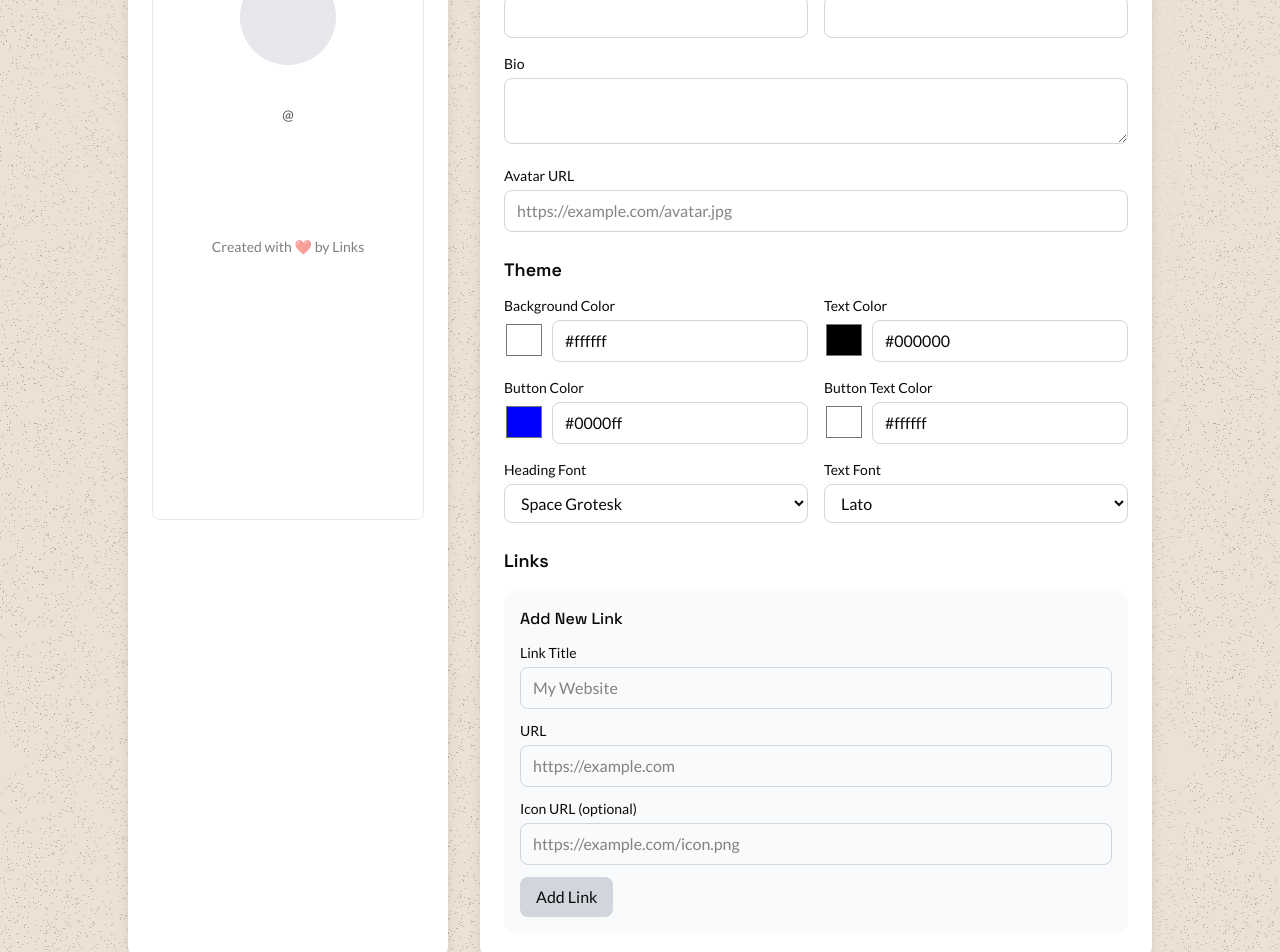
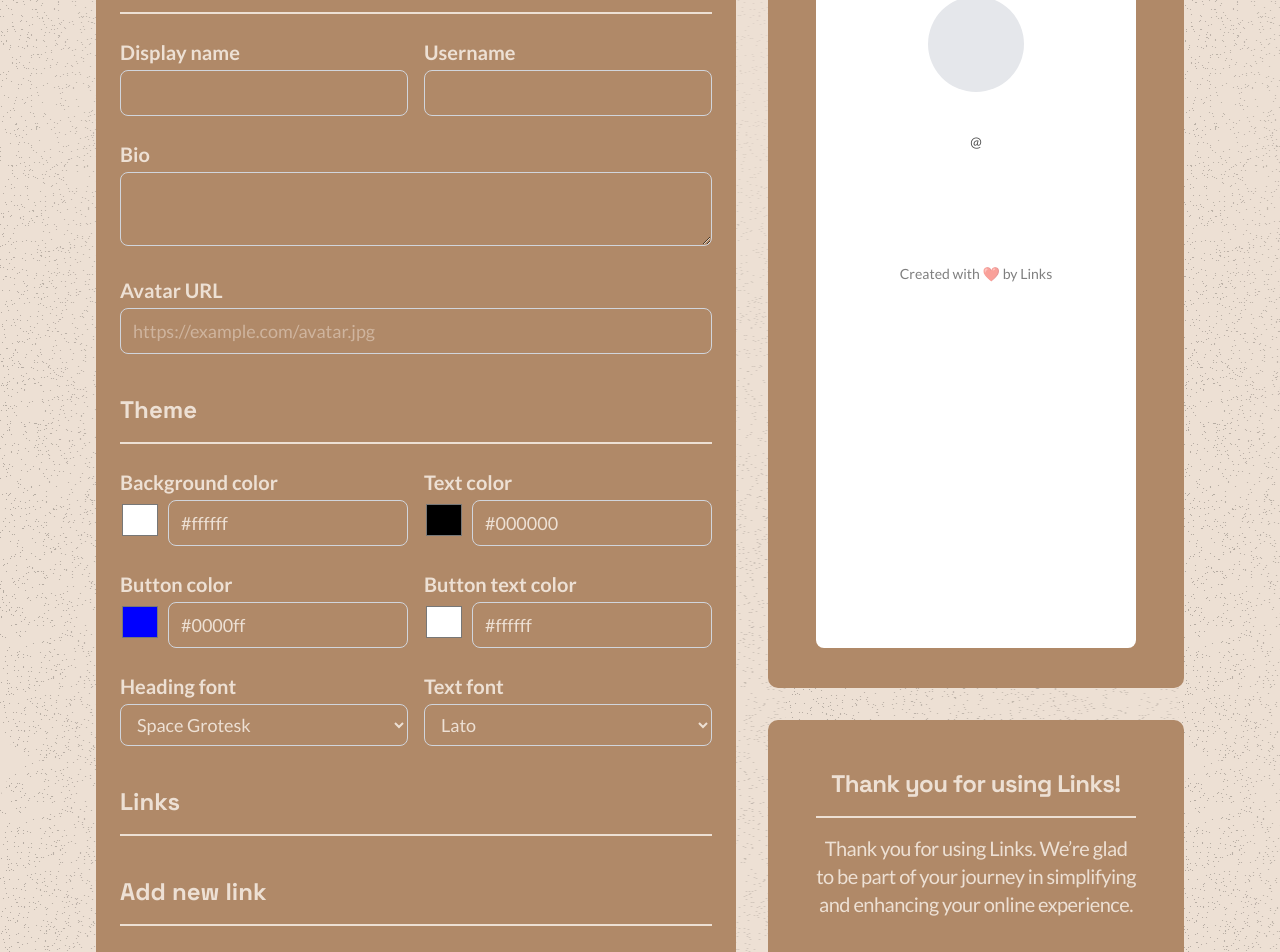
Before and after one commit to egeuysall/links, a Next.js app in the folder links/: page /create in a window 1280 px wide. Shown: the part 440-1392 px from the top of the page. Built offline with nearby package versions, Linux system fonts and the light colour scheme.

Commit message:
Style create page

```diff
--- a/links/app/components/ClaimLink.tsx
+++ b/links/app/components/ClaimLink.tsx
@@ -2,9 +2,8 @@
 
 import React, { useState, useEffect, useMemo, memo } from "react";
 import { useRouter } from "next/navigation";
-import { Avatar, AvatarFallback, AvatarImage } from "@/components/ui/avatar";
 import { ErrorBoundary } from "react-error-boundary";
-import Image from "next/image";
+import ContactForm from "./ContactForm"
 
 // Types and Interfaces
 interface LinkItem {
@@ -104,8 +103,7 @@ const Preview = memo(({ html }: { html: string }) => (
     title="Preview"
     className="w-full"
     style={{
-      height: "600px",
-      border: "1px solid #e5e7eb",
+      height: "700px",
       borderRadius: "8px",
     }}
   />
@@ -313,7 +311,7 @@ const Links = () => {
     <link href="https://fonts.googleapis.com/css2?family=Space+Grotesk:wght@400;700&family=Lato:wght@400;700&family=Inter:wght@400;700&family=Montserrat:wght@400;700&family=JetBrains+Mono:wght@400;700&display=swap" rel="stylesheet">
 
     <!-- TailwindCSS -->
-    <script src="https://cdn.tailwindcss.com" defer></script>
+    <script src="https://cdn.jsdelivr.net/npm/@tailwindcss/browser@4"></script>
 
     <style>
       /* Define fonts first to ensure proper loading */
@@ -469,21 +467,10 @@ const Links = () => {
       FallbackComponent={ErrorFallback}
     >
       <div className="w-full">
-        <div className="container mx-auto max-w-5xl">
-          <div className="grid grid-cols-1 lg:grid-cols-3 gap-8">
-            {/* Preview Panel */}
-            <div
-              className="lg:col-span-1 rounded-lg shadow-lg p-6 overflow-hidden"
-              style={{ backgroundColor: "white" }}
-            >
-              <h2 className="text-xl font-bold mb-6 text-center">Preview</h2>
-              <Preview html={generateHTML} />
-            </div>
-
-            {/* Editor Panel */}
-            <div className="lg:col-span-2 bg-white rounded-lg shadow-lg p-6">
+        <div className="container w-full">
+          <div className="grid grid-cols-1 lg:grid-cols-5 lg:grid-rows-2 gap-8">
+            <div className="lg:col-span-3 lg:row-span-2 bg-[#B08968] rounded-lg p-6">
               <div className="flex justify-between items-center mb-6">
-                <h2 className="text-xl font-bold">Customize Your Links</h2>
                 <button
                   onClick={toggleExport}
                   className="px-4 py-2 bg-blue-600 text-white rounded-lg hover:bg-blue-700 transition-colors"
@@ -515,25 +502,26 @@ const Links = () => {
               ) : (
                 <div className="editor-panel space-y-6">
                   {/* Profile Section */}
-                  <div>
-                    <h3 className="text-lg font-semibold mb-3">
+                  <div className="text-[#EDE0D4]">
+                    <h4 className="text-2xl font-bold mb-3">
                       Profile Details
-                    </h3>
+                    </h4>
+                    <hr className="my-4 border border-[#EDE0D4]"/>
                     <div className="grid grid-cols-1 md:grid-cols-2 gap-4">
                       <div>
-                        <label className="block text-sm font-medium mb-1">
-                          Display Name
+                        <label className="block text-xl font-bold mb-1 mt-2">
+                          Display name
                         </label>
                         <input
                           type="text"
                           name="displayName"
                           value={profile.displayName}
                           onChange={handleProfileChange}
-                          className="w-full px-3 py-2 border border-gray-300 rounded-md focus:outline-none focus:ring-2 focus:ring-blue-500"
+                          className="w-full px-3 py-2 border border-gray-300 rounded-md focus:outline-none focus:ring-2 focus:ring-blue-500 text-lg"
                         />
                       </div>
                       <div>
-                        <label className="block text-sm font-medium mb-1">
+                        <label className="block text-xl font-bold mb-1 mt-2">
                           Username
                         </label>
                         <input
@@ -541,23 +529,23 @@ const Links = () => {
                           name="username"
                           value={profile.username}
                           onChange={handleProfileChange}
-                          className="w-full px-3 py-2 border border-gray-300 rounded-md focus:outline-none focus:ring-2 focus:ring-blue-500"
+                          className="w-full px-3 py-2 border border-gray-300 rounded-md focus:outline-none focus:ring-2 focus:ring-blue-500 text-lg"
                         />
                       </div>
                       <div className="md:col-span-2">
-                        <label className="block text-sm font-medium mb-1">
+                        <label className="block text-xl font-bold mb-1 mt-2">
                           Bio
                         </label>
                         <textarea
                           name="bio"
                           value={profile.bio}
                           onChange={handleProfileChange}
-                          className="w-full px-3 py-2 border border-gray-300 rounded-md focus:outline-none focus:ring-2 focus:ring-blue-500"
+                          className="w-full px-3 py-2 border border-gray-300 rounded-md focus:outline-none focus:ring-2 focus:ring-blue-500 text-lg"
                           rows={2}
                         />
                       </div>
                       <div className="md:col-span-2">
-                        <label className="block text-sm font-medium mb-1">
+                        <label className="block text-xl font-bold mb-1 mt-2">
                           Avatar URL
                         </label>
                         <input
@@ -566,19 +554,20 @@ const Links = () => {
                           value={profile.avatar || ""}
                           onChange={handleProfileChange}
                           placeholder="https://example.com/avatar.jpg"
-                          className="w-full px-3 py-2 border border-gray-300 rounded-md focus:outline-none focus:ring-2 focus:ring-blue-500"
+                          className="w-full px-3 py-2 border border-gray-300 rounded-md focus:outline-none focus:ring-2 focus:ring-blue-500 text-lg"
                         />
                       </div>
                     </div>
                   </div>
 
                   {/* Theme Section */}
-                  <div>
-                    <h3 className="text-lg font-semibold mb-3">Theme</h3>
+                  <div className="text-[#EDE0D4]">
+                    <h4 className="text-2xl mt-10 font-bold mb-3">Theme</h4>
+                    <hr className="my-4 border border-[#EDE0D4]"/>
                     <div className="grid grid-cols-1 md:grid-cols-2 gap-4">
                       <div>
-                        <label className="block text-sm font-medium mb-1">
-                          Background Color
+                        <label className="block text-xl font-bold mb-1 mt-2">
+                          Background color
                         </label>
                         <div className="flex gap-2">
                           <input
@@ -586,20 +575,20 @@ const Links = () => {
                             name="theme.backgroundColor"
                             value={profile.theme.backgroundColor}
                             onChange={handleProfileChange}
-                            className="h-10 w-10"
+                            className="h-10 w-10 rounded-sm"
                           />
                           <input
                             type="text"
                             name="theme.backgroundColor"
                             value={profile.theme.backgroundColor}
                             onChange={handleProfileChange}
-                            className="flex-1 px-3 py-2 border border-gray-300 rounded-md focus:outline-none focus:ring-2 focus:ring-blue-500"
+                            className="flex-1 px-3 py-2 border border-gray-300 rounded-md focus:outline-none focus:ring-2 focus:ring-blue-500 text-lg"
                           />
                         </div>
                       </div>
                       <div>
-                        <label className="block text-sm font-medium mb-1">
-                          Text Color
+                        <label className="block text-xl font-bold mb-1 mt-2">
+                          Text color
                         </label>
                         <div className="flex gap-2">
                           <input
@@ -607,20 +596,20 @@ const Links = () => {
                             name="theme.textColor"
                             value={profile.theme.textColor}
                             onChange={handleProfileChange}
-                            className="h-10 w-10"
+                            className="h-10 w-10 rounded-sm"
                           />
                           <input
                             type="text"
                             name="theme.textColor"
                             value={profile.theme.textColor}
                             onChange={handleProfileChange}
-                            className="flex-1 px-3 py-2 border border-gray-300 rounded-md focus:outline-none focus:ring-2 focus:ring-blue-500"
+                            className="flex-1 px-3 py-2 border border-gray-300 rounded-md focus:outline-none focus:ring-2 focus:ring-blue-500 text-lg"
                           />
                         </div>
                       </div>
                       <div>
-                        <label className="block text-sm font-medium mb-1">
-                          Button Color
+                        <label className="block text-xl font-bold mb-1 mt-2">
+                          Button color
                         </label>
                         <div className="flex gap-2">
                           <input
@@ -628,20 +617,20 @@ const Links = () => {
                             name="theme.buttonColor"
                             value={profile.theme.buttonColor}
                             onChange={handleProfileChange}
-                            className="h-10 w-10"
+                            className="h-10 w-10 rounded-sm"
                           />
                           <input
                             type="text"
                             name="theme.buttonColor"
                             value={profile.theme.buttonColor}
                             onChange={handleProfileChange}
-                            className="flex-1 px-3 py-2 border border-gray-300 rounded-md focus:outline-none focus:ring-2 focus:ring-blue-500"
+                            className="flex-1 px-3 py-2 border border-gray-300 rounded-md focus:outline-none focus:ring-2 focus:ring-blue-500 text-lg"
                           />
                         </div>
                       </div>
                       <div>
-                        <label className="block text-sm font-medium mb-1">
-                          Button Text Color
+                        <label className="block text-xl font-bold mb-1 mt-2">
+                          Button text color
                         </label>
                         <div className="flex gap-2">
                           <input
@@ -649,26 +638,26 @@ const Links = () => {
                             name="theme.buttonTextColor"
                             value={profile.theme.buttonTextColor}
                             onChange={handleProfileChange}
-                            className="h-10 w-10"
+                            className="h-10 w-10 rounded-sm"
                           />
                           <input
                             type="text"
                             name="theme.buttonTextColor"
                             value={profile.theme.buttonTextColor}
                             onChange={handleProfileChange}
-                            className="flex-1 px-3 py-2 border border-gray-300 rounded-md focus:outline-none focus:ring-2 focus:ring-blue-500"
+                            className="flex-1 px-3 py-2 border border-gray-300 rounded-md focus:outline-none focus:ring-2 focus:ring-blue-500 text-lg"
                           />
                         </div>
                       </div>
                       <div>
-                        <label className="block text-sm font-medium mb-1">
-                          Heading Font
+                        <label className="block text-xl font-bold mb-1 mt-2">
+                          Heading font
                         </label>
                         <select
                           name="theme.headingFont"
                           value={profile.theme.headingFont}
                           onChange={handleProfileChange}
-                          className="w-full px-3 py-2 border border-gray-300 rounded-md focus:outline-none focus:ring-2 focus:ring-blue-500"
+                          className="w-full px-3 py-2 border border-gray-300 rounded-md focus:outline-none focus:ring-2 focus:ring-blue-500 text-lg"
                         >
                           {FONT_OPTIONS.heading.map((font) => (
                             <option key={font.value} value={font.value}>
@@ -678,14 +667,14 @@ const Links = () => {
                         </select>
                       </div>
                       <div>
-                        <label className="block text-sm font-medium mb-1">
-                          Text Font
+                        <label className="block text-xl font-bold mb-1 mt-2">
+                          Text font
                         </label>
                         <select
                           name="theme.textFont"
                           value={profile.theme.textFont}
                           onChange={handleProfileChange}
-                          className="w-full px-3 py-2 border border-gray-300 rounded-md focus:outline-none focus:ring-2 focus:ring-blue-500"
+                          className="w-full px-3 py-2 border border-gray-300 rounded-md focus:outline-none focus:ring-2 focus:ring-blue-500 text-lg"
                         >
                           {FONT_OPTIONS.text.map((font) => (
                             <option key={font.value} value={font.value}>
@@ -698,32 +687,28 @@ const Links = () => {
                   </div>
 
                   {/* Links Section */}
-                  <div>
-                    <h3 className="text-lg font-semibold mb-3">Links</h3>
+                  <div className="text-[#EDE0D4]">
+                    <h4 className="text-2xl mt-10 font-bold mb-3">Links</h4>
+                    <hr className="my-4 border border-[#EDE0D4]"/>
                     <div className="space-y-4 mb-4">
                       {profile.links.map((link) => (
                         <div
                           key={link.id}
-                          className="flex items-center p-3 bg-gray-50 rounded-lg"
+                          className="flex items-center"
                         >
-                          <div className="flex-1">
-                            <div className="font-medium">{link.title}</div>
-                            <div className="text-sm text-gray-500 truncate">
-                              {link.url}
+                          <div className="flex-1 bg-[#E6CCB2] p-4 rounded-md">
+                            <p className="font-bold text-lg text-[#7F5539]">{link.title}</p>
+                            <div className="text-md text-[#B08968]">
+                            {link.url && link.url.length > 32 ? `${link.url.slice(0, 32)}…` : link.url}
                             </div>
-                            {link.iconUrl && (
-                              <div className="text-sm text-gray-500 truncate">
-                                Icon: {link.iconUrl}
-                              </div>
-                            )}
                           </div>
                           <button
                             onClick={() => handleRemoveLink(link.id)}
-                            className="ml-2 text-red-500 p-1 hover:bg-red-50 rounded-full transition-colors"
+                            className="ml-2 text-[#EDE0D4] p-1 rounded-full transition-colors"
                           >
                             <svg
                               xmlns="http://www.w3.org/2000/svg"
-                              className="h-5 w-5"
+                              className="h-6 w-6"
                               fill="none"
                               viewBox="0 0 24 24"
                               stroke="currentColor"
@@ -740,12 +725,13 @@ const Links = () => {
                       ))}
                     </div>
 
-                    <div className="bg-gray-50 p-4 rounded-lg">
-                      <h4 className="font-medium mb-3">Add New Link</h4>
+                    <div className="rounded-lg">
+                    <h4 className="text-2xl mt-10 font-bold mb-3">Add new link</h4>
+                    <hr className="my-4 border border-[#EDE0D4]"/>
                       <div className="grid grid-cols-1 gap-3 mb-3">
                         <div>
-                          <label className="block text-sm font-medium mb-1">
-                            Link Title
+                          <label className="block text-xl font-bold mb-1 mt-2">
+                            Link title
                           </label>
                           <input
                             type="text"
@@ -753,11 +739,11 @@ const Links = () => {
                             value={newLink.title}
                             onChange={handleNewLinkChange}
                             placeholder="My Website"
-                            className="w-full px-3 py-2 border border-gray-300 rounded-md focus:outline-none focus:ring-2 focus:ring-blue-500"
+                            className="w-full px-3 py-2 border border-gray-300 rounded-md focus:outline-none focus:ring-2 focus:ring-blue-500 text-lg"
                           />
                         </div>
                         <div>
-                          <label className="block text-sm font-medium mb-1">
+                          <label className="block text-xl font-bold mb-1 mt-2">
                             URL
                           </label>
                           <input
@@ -766,12 +752,12 @@ const Links = () => {
                             value={newLink.url}
                             onChange={handleNewLinkChange}
                             placeholder="https://example.com"
-                            className="w-full px-3 py-2 border border-gray-300 rounded-md focus:outline-none focus:ring-2 focus:ring-blue-500"
+                            className="w-full px-3 py-2 border border-gray-300 rounded-md focus:outline-none focus:ring-2 focus:ring-blue-500 text-lg"
                           />
                         </div>
                         <div>
-                          <label className="block text-sm font-medium mb-1">
-                            Icon URL (optional)
+                          <label className="block text-xl font-bold mb-1 mt-2">
+                            Icon URL
                           </label>
                           <input
                             type="url"
@@ -779,7 +765,7 @@ const Links = () => {
                             value={newLink.iconUrl}
                             onChange={handleNewLinkChange}
                             placeholder="https://example.com/icon.png"
-                            className="w-full px-3 py-2 border border-gray-300 rounded-md focus:outline-none focus:ring-2 focus:ring-blue-500"
+                            className="w-full px-3 py-2 border border-gray-300 rounded-md focus:outline-none focus:ring-2 focus:ring-blue-500 text-lg"
                           />
                         </div>
                       </div>
@@ -799,6 +785,24 @@ const Links = () => {
                 </div>
               )}
             </div>
+            <div
+              className="lg:col-span-2 bg-[#B08968] rounded-lg px-12 pb-10 pt-6 overflow-hidden text-[#EDE0D4]"
+            >
+              <h4 className="text-2xl font-bold mb-4 text-center">Preview</h4>
+              <Preview html={generateHTML} />
+            </div>
+            <div
+              className="lg:col-span-2 bg-[#B08968] rounded-lg px-12 py-12 overflow-hidden text-[#EDE0D4]"
+            >
+              <h4 className="text-2xl font-bold text-center tracking-tight">Thank you for using Links!</h4>
+              <hr className="my-4 border border-[#EDE0D4]"/>
+              <p className="text-xl tracking-tight text-center">
+                Thank you for using Links. We’re glad to be part of your journey in simplifying and enhancing your online experience.
+                </p>
+                <h4 className="text-2xl font-bold text-center tracking-tight mt-8">Your feedback!</h4>
+                <hr className="my-4 border border-[#EDE0D4]"/>
+                <ContactForm />
+            </div>
           </div>
         </div>
       </div>
--- a/links/app/create/page.tsx
+++ b/links/app/create/page.tsx
@@ -1,5 +1,5 @@
 import React from "react";
-import ClaimLink from "../components/ClaimLink"
+import ClaimLink from "../components/ClaimLink";
 
 export default function Home() {
   return (
@@ -9,9 +9,12 @@ export default function Home() {
           Start creating your links.
         </h1>
         <p className="text-center text-[#593116] tracking-tight text-xl">
-        Enter your links and build your unique collection effortlessly. Customize your setup in seconds!
+          Enter your links and build your unique collection effortlessly.
+          Customize your setup in seconds!
         </p>
-        <ClaimLink />
+        <div className="mt-8 mb-24 w-full">
+          <ClaimLink />
+        </div>
       </section>
     </>
   );
```
